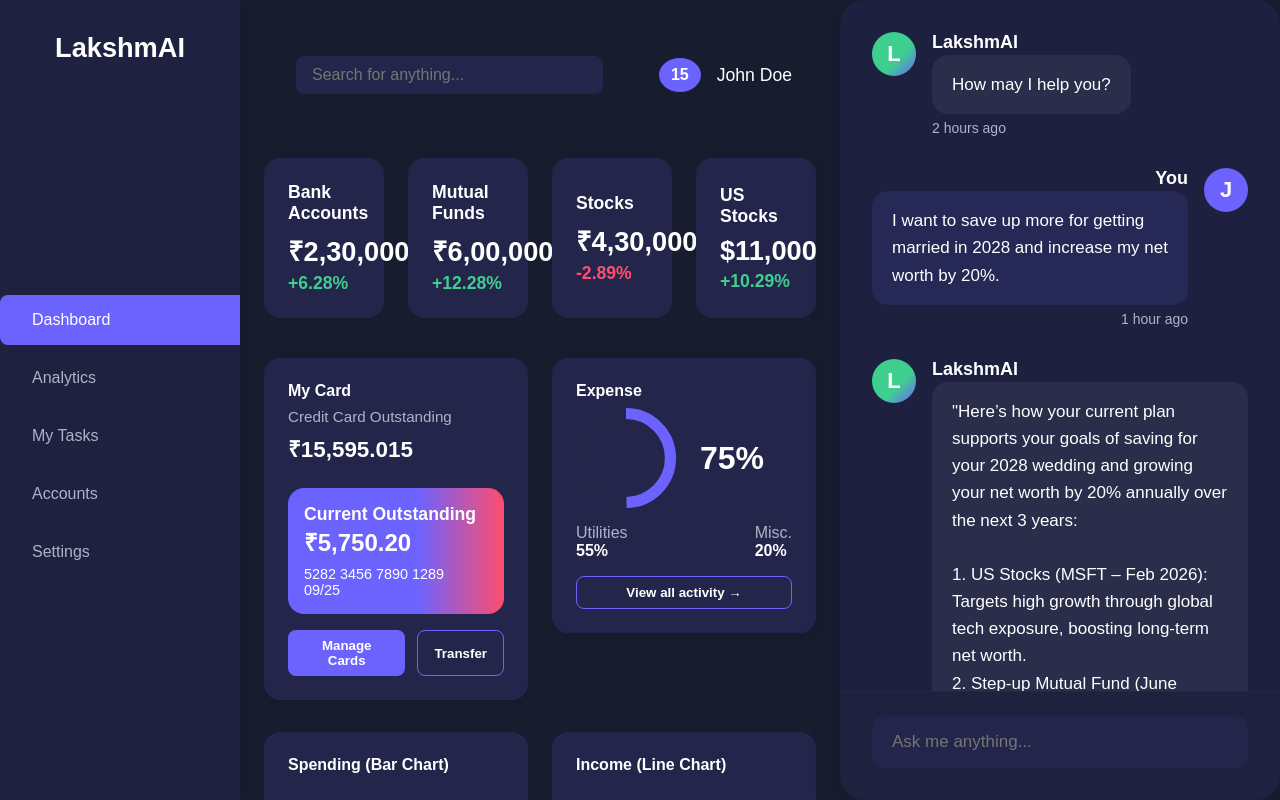
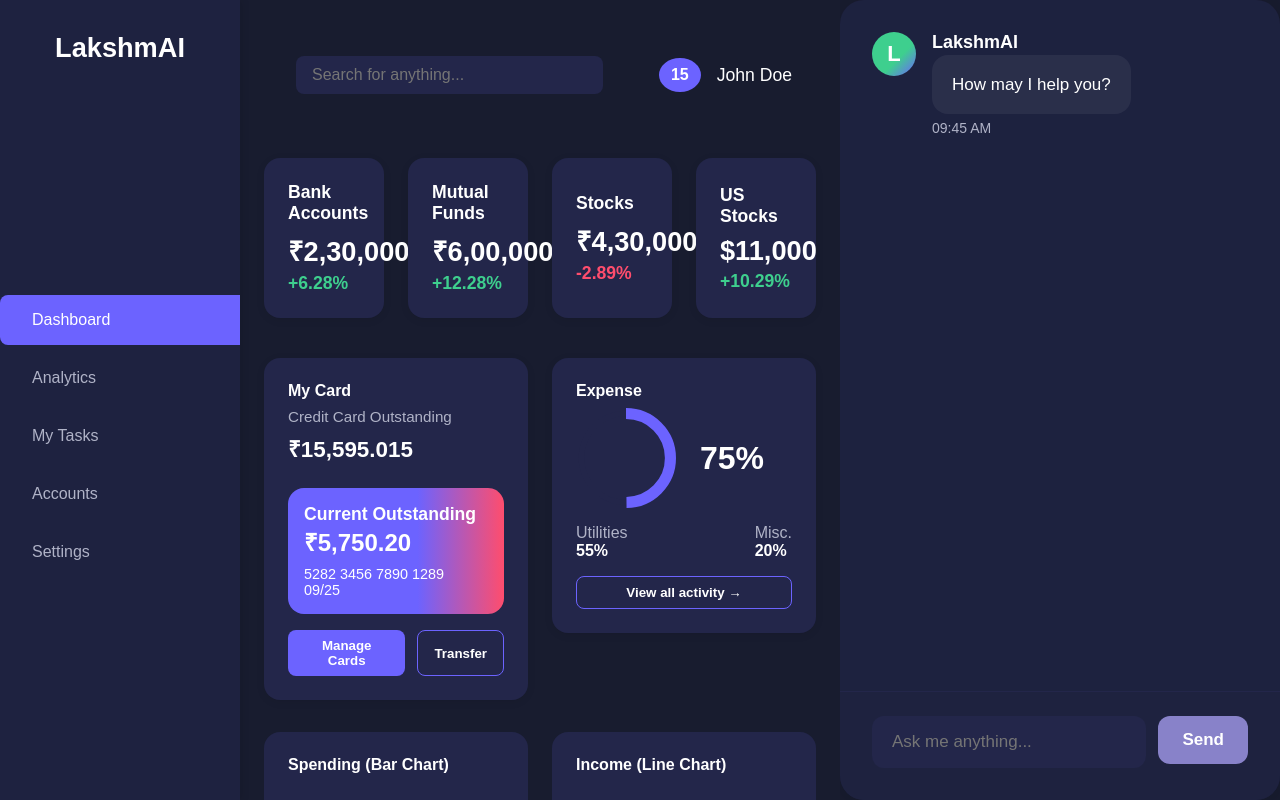
Before and after one commit to keerthana-s1/LakshmAI_UX, a React (Create React App) app: page / in a window 1280 px wide. Built offline with nearby package versions, Linux system fonts and the light colour scheme.

Commit message:
functional now

```diff
--- /dev/null
+++ b/src/ChatPanel.css
@@ -0,0 +1,146 @@
+.chat-panel {
+  min-width: 420px;
+  max-width: 480px;
+  width: 440px;
+  height: 100%;
+  background: transparent;
+  display: flex;
+  flex-direction: column;
+  align-items: flex-end;
+  justify-content: flex-end;
+  padding: 0;
+  box-sizing: border-box;
+}
+
+.chat-panel__container {
+  width: 100%;
+  background: rgba(30,34,64,0.98);
+  border-radius: 24px;
+  box-shadow: 0 4px 32px 0 #0002;
+  padding: 0;
+  display: flex;
+  flex-direction: column;
+  height: 100%;
+  margin-bottom: 0;
+  overflow: hidden;
+}
+
+.chat-messages {
+  flex: 1;
+  overflow-y: auto;
+  padding: 32px 32px 0 32px;
+  display: flex;
+  flex-direction: column;
+  gap: 32px;
+}
+
+.chat-message-row {
+  display: flex;
+  align-items: flex-start;
+  gap: 16px;
+}
+.chat-message-row--user {
+  flex-direction: row-reverse;
+}
+.chat-message-row--bot {
+  flex-direction: row;
+}
+
+.chat-avatar {
+  width: 44px;
+  height: 44px;
+  border-radius: 50%;
+  display: flex;
+  align-items: center;
+  justify-content: center;
+  font-weight: 700;
+  font-size: 22px;
+  color: #fff;
+}
+.chat-avatar--bot {
+  background: linear-gradient(135deg, #3ecf8e 60%, #6c63ff 100%);
+}
+.chat-avatar--user {
+  background: #6c63ff;
+}
+
+.chat-message-group {
+  flex: 1;
+  display: flex;
+  flex-direction: column;
+}
+.chat-message-group--user {
+  align-items: flex-end;
+}
+.chat-message-group--bot {
+  align-items: flex-start;
+}
+
+.chat-message-author {
+  font-weight: 700;
+  color: #fff;
+  font-size: 18px;
+  margin-bottom: 2px;
+}
+
+.chat-message-bubble {
+  border-radius: 16px;
+  padding: 16px 20px;
+  font-size: 17px;
+  line-height: 1.6;
+  white-space: pre-line;
+  max-width: 320px;
+  margin-bottom: 6px;
+  color: #fff;
+}
+.chat-message-bubble--user {
+  background: rgba(108,99,255,0.12);
+}
+.chat-message-bubble--bot {
+  background: rgba(255,255,255,0.06);
+}
+
+.chat-message-time {
+  color: #b0b3c7;
+  font-size: 14px;
+  margin-top: 0;
+}
+
+.chat-input-form {
+  padding: 24px 32px 32px 32px;
+  background: rgba(30,34,64,0.98);
+  border-bottom-left-radius: 24px;
+  border-bottom-right-radius: 24px;
+  border-top: 1px solid #23264a;
+  margin-top: 0;
+  display: flex;
+  gap: 12px;
+}
+
+.chat-input {
+  width: 100%;
+  background: #23264a;
+  color: #fff;
+  border: none;
+  border-radius: 12px;
+  padding: 16px 20px;
+  font-size: 17px;
+  outline: none;
+}
+
+.chat-send-btn {
+  background: #6c63ff;
+  color: #fff;
+  border: none;
+  border-radius: 12px;
+  padding: 0 24px;
+  font-weight: 600;
+  font-size: 17px;
+  cursor: pointer;
+  height: 48px;
+  transition: background 0.2s;
+}
+.chat-send-btn:disabled {
+  background: #8882c9;
+  cursor: not-allowed;
+}
--- a/src/ChatPanel.js
+++ b/src/ChatPanel.js
@@ -1,42 +1,90 @@
-import React from 'react';
-
-const messages = [
-  { from: 'bot', name: 'LakshmAI', text: 'How may I help you?', time: '2 hours ago' },
-  { from: 'user', name: 'You', text: 'I want to save up more for getting married in 2028 and increase my net worth by 20%.', time: '1 hour ago' },
-  { from: 'bot', name: 'LakshmAI', text: `"Here’s how your current plan supports your goals of saving for your 2028 wedding and growing your net worth by 20% annually over the next 3 years:\n\n1. US Stocks (MSFT – Feb 2026):\n   Targets high growth through global tech exposure, boosting long-term net worth.\n2. Step-up Mutual Fund (June 2026):\n   Increases your investment steadily for compounding returns, building a dedicated wedding fund.\n3. Gold ETF (Aug 2026):\n   Adds stability and liquidity to your portfolio, serving as a backup for unexpected wedding costs."`, time: '1 hour ago' },
-  { from: 'user', name: 'You', text: 'How much can I withdraw from my MF for wedding ideally?', time: null },
-];
+import React, { useState } from 'react';
+import { fetchChatResponse } from './apiService';
+import './ChatPanel.css';
 
 function getAvatar(from, name) {
   if (from === 'bot') {
-    return <div style={{ width: 44, height: 44, borderRadius: '50%', background: 'linear-gradient(135deg, #3ecf8e 60%, #6c63ff 100%)', display: 'flex', alignItems: 'center', justifyContent: 'center', fontWeight: 700, fontSize: 22, color: '#fff' }}>L</div>;
+    return <div className="chat-avatar chat-avatar--bot">L</div>;
   }
-  return <div style={{ width: 44, height: 44, borderRadius: '50%', background: '#6c63ff', display: 'flex', alignItems: 'center', justifyContent: 'center', fontWeight: 700, fontSize: 22, color: '#fff' }}>J</div>;
+  return <div className="chat-avatar chat-avatar--user">J</div>;
 }
 
 function ChatPanel() {
+  const [messages, setMessages] = useState([
+    { from: 'bot', name: 'LakshmAI', text: 'How may I help you?', time: new Date().toLocaleTimeString([], { hour: '2-digit', minute: '2-digit' }) }
+  ]);
+  const [input, setInput] = useState('');
+  const [loading, setLoading] = useState(false);
+
+  const handleSend = async (e) => {
+    e.preventDefault();
+    if (!input.trim()) return;
+    const userMsg = { from: 'user', name: 'You', text: input, time: new Date().toLocaleTimeString([], { hour: '2-digit', minute: '2-digit' }) };
+    setMessages((msgs) => [...msgs, userMsg]);
+    setInput('');
+    setLoading(true);
+    try {
+      const res = await fetchChatResponse(userMsg.text);
+      console.log('API response:', res);
+      // Extract text from the last object in the array with content.parts[0].text
+      let botText = '';
+      if (Array.isArray(res)) {
+        for (let i = res.length - 1; i >= 0; i--) {
+          if (res[i]?.content?.parts?.[0]?.text) {
+            botText = res[i].content.parts[0].text;
+            break;
+          }
+        }
+        if (!botText) botText = JSON.stringify(res);
+      } else {
+        botText = JSON.stringify(res);
+      }
+      setMessages((msgs) => [
+        ...msgs,
+        { from: 'bot', name: 'LakshmAI', text: botText, time: new Date().toLocaleTimeString([], { hour: '2-digit', minute: '2-digit' }) }
+      ]);
+    } catch (err) {
+      setMessages((msgs) => [
+        ...msgs,
+        { from: 'bot', name: 'LakshmAI', text: 'Sorry, there was an error contacting the server.', time: new Date().toLocaleTimeString([], { hour: '2-digit', minute: '2-digit' }) }
+      ]);
+    }
+    setLoading(false);
+  };
+
   return (
-    <aside style={{ minWidth: 420, maxWidth: 480, width: 440, height: '100%', background: 'transparent', display: 'flex', flexDirection: 'column', alignItems: 'flex-end', justifyContent: 'flex-end', padding: 0, boxSizing: 'border-box' }}>
-      <div style={{ width: '100%', background: 'rgba(30,34,64,0.98)', borderRadius: 24, boxShadow: '0 4px 32px 0 #0002', padding: 0, display: 'flex', flexDirection: 'column', height: '100%', marginBottom: 0, overflow: 'hidden' }}>
-        <div style={{ flex: 1, overflowY: 'auto', padding: '32px 32px 0 32px', display: 'flex', flexDirection: 'column', gap: 32 }}>
+    <aside className="chat-panel">
+      <div className="chat-panel__container">
+        <div className="chat-messages">
           {messages.map((msg, idx) => (
-            <div key={idx} style={{ display: 'flex', flexDirection: msg.from === 'user' ? 'row-reverse' : 'row', alignItems: 'flex-start', gap: 16 }}>
+            <div key={idx} className={`chat-message-row chat-message-row--${msg.from}`}>
               {getAvatar(msg.from, msg.name)}
-              <div style={{ flex: 1, display: 'flex', flexDirection: 'column', alignItems: msg.from === 'user' ? 'flex-end' : 'flex-start' }}>
-                <div style={{ fontWeight: 700, color: '#fff', fontSize: 18, marginBottom: 2 }}>{msg.name === 'You' ? 'You' : 'LakshmAI'}</div>
-                <div style={{ background: msg.from === 'user' ? 'rgba(108,99,255,0.12)' : 'rgba(255,255,255,0.06)', color: '#fff', borderRadius: 16, padding: '16px 20px', fontSize: 17, lineHeight: 1.6, whiteSpace: 'pre-line', maxWidth: 320, marginBottom: 6 }}>{msg.text}</div>
-                {msg.time && <div style={{ color: '#b0b3c7', fontSize: 14, marginTop: 0 }}>{msg.time}</div>}
+              <div className={`chat-message-group chat-message-group--${msg.from}`}>
+                <div className="chat-message-author">{msg.name === 'You' ? 'You' : 'LakshmAI'}</div>
+                <div className={`chat-message-bubble chat-message-bubble--${msg.from}`}>{msg.text}</div>
+                {msg.time && <div className="chat-message-time">{msg.time}</div>}
               </div>
             </div>
           ))}
+          {loading && (
+            <div className="chat-message-row chat-message-row--bot">
+              {getAvatar('bot', 'LakshmAI')}
+              <div className="chat-message-group chat-message-group--bot">
+                <div className="chat-message-bubble chat-message-bubble--bot">...</div>
+              </div>
+            </div>
+          )}
         </div>
-        <div style={{ padding: '24px 32px 32px 32px', background: 'rgba(30,34,64,0.98)', borderBottomLeftRadius: 24, borderBottomRightRadius: 24, borderTop: '1px solid #23264a', marginTop: 0 }}>
+        <form className="chat-input-form" onSubmit={handleSend}>
           <input
             className="chat-input"
             placeholder="Ask me anything..."
-            style={{ width: '100%', background: '#23264a', color: '#fff', border: 'none', borderRadius: 12, padding: '16px 20px', fontSize: 17, outline: 'none' }}
+            value={input}
+            onChange={e => setInput(e.target.value)}
+            disabled={loading}
           />
-        </div>
+          <button className="chat-send-btn" type="submit" disabled={loading || !input.trim()}>Send</button>
+        </form>
       </div>
     </aside>
   );
--- a/src/DashboardCards.js
+++ b/src/DashboardCards.js
@@ -1,13 +1,8 @@
 import React from 'react';
-
-const cards = [
-  { title: 'Bank Accounts', value: '₹2,30,000', change: '+6.28%', positive: true },
-  { title: 'Mutual Funds', value: '₹6,00,000', change: '+12.28%', positive: true },
-  { title: 'Stocks', value: '₹4,30,000', change: '-2.89%', positive: false },
-  { title: 'US Stocks', value: '$11,000', change: '+10.29%', positive: true },
-];
+import { getDashboardCards } from './dataService';
 
 function DashboardCards() {
+  const cards = getDashboardCards();
   return (
     <section className="dashboard-cards">
       {cards.map((card) => (
--- /dev/null
+++ b/src/apiService.js
@@ -0,0 +1,22 @@
+export async function fetchChatResponse(message, userId = 'user1', sessionId = 'abc') {
+  const response = await fetch('http://localhost:8000/run', {
+    method: 'POST',
+    headers: {
+      'accept': 'application/json',
+      'Content-Type': 'application/json'
+    },
+    body: JSON.stringify({
+      appName: 'fi-mcp',
+      userId,
+      sessionId,
+      newMessage: {
+        parts: [{ text: message }],
+        role: 'user'
+      },
+      streaming: false,
+      stateDelta: { additionalProp1: {} }
+    })
+  });
+  if (!response.ok) throw new Error('API error');
+  return response.json();
+}
--- /dev/null
+++ b/src/dataService.js
@@ -0,0 +1,54 @@
+// Dashboard cards data
+export function getDashboardCards() {
+  return [
+    { title: 'Bank Accounts', value: '₹2,30,000', change: '+6.28%', positive: true },
+    { title: 'Mutual Funds', value: '₹6,00,000', change: '+12.28%', positive: true },
+    { title: 'Stocks', value: '₹4,30,000', change: '-2.89%', positive: false },
+    { title: 'US Stocks', value: '$11,000', change: '+10.29%', positive: true },
+  ];
+}
+
+// Dashboard charts data (mock)
+export function getDashboardBarData() {
+  return [40, 60, 80, 30, 50, 70, 90];
+}
+export function getDashboardLineData() {
+  return [20, 50, 30, 70, 60, 80, 40];
+}
+
+// My Tasks data
+export function getTasks() {
+  return [
+    {
+      icon: '💲',
+      name: 'MSFT - US stocks',
+      date: 'Feb 2026',
+      amount: '$1000',
+      status: 'Invest',
+    },
+    {
+      icon: '🥇',
+      name: 'Step-up Mutual Fund',
+      date: 'June 2026',
+      amount: '15%',
+      status: 'Invest',
+    },
+    {
+      icon: '🏅',
+      name: 'Gold ETF',
+      date: 'Aug 2026',
+      amount: '$30.09',
+      status: 'Invest',
+    },
+  ];
+}
+
+// Chat messages data
+export function getChatMessages() {
+  return [
+    { from: 'bot', name: 'LakshmAI', text: 'How may I help you?', time: '2 hours ago' },
+    { from: 'user', name: 'You', text: 'I want to save up more for getting married in 2028 and increase my net worth by 20%.', time: '1 hour ago' },
+    { from: 'bot', name: 'LakshmAI', text: `"Here’s how your current plan supports your goals of saving for your 2028 wedding and growing your net worth by 20% annually over the next 3 years:\n\n1. US Stocks (MSFT – Feb 2026):\n   Targets high growth through global tech exposure, boosting long-term net worth.\n2. Step-up Mutual Fund (June 2026):\n   Increases your investment steadily for compounding returns, building a dedicated wedding fund.\n3. Gold ETF (Aug 2026):\n   Adds stability and liquidity to your portfolio, serving as a backup for unexpected wedding costs."`, time: '1 hour ago' },
+    { from: 'user', name: 'You', text: 'How much can I withdraw from my MF for wedding ideally?', time: null },
+  ];
+}
```
